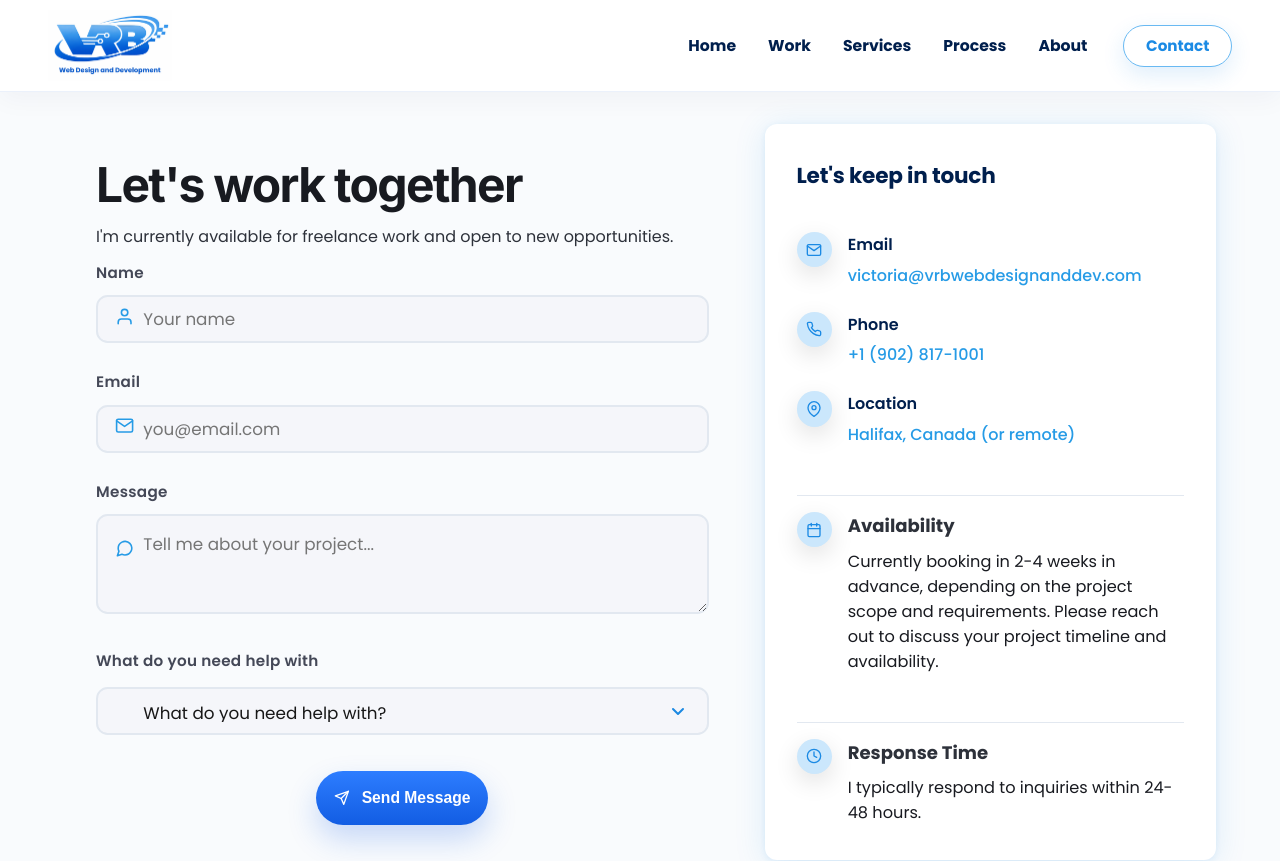
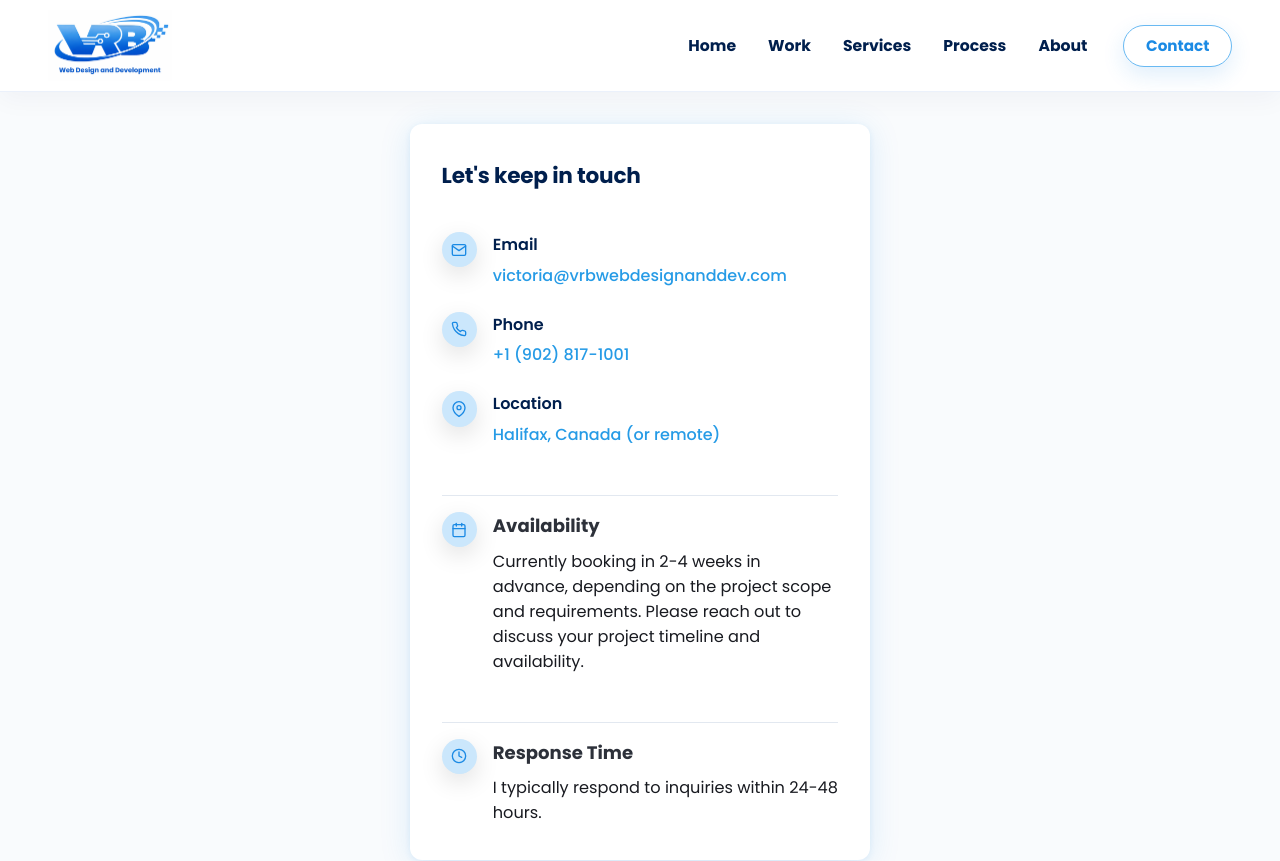
Before and after one commit to roseandlily33/vrb, a Next.js app in the folder client/: page /contact in a window 1280 px wide. Shown: the top 861 px of the page. Built offline with nearby package versions, Linux system fonts and the light colour scheme.

Commit message:
Commented out the contact form for a minute

```diff
--- a/client/src/app/contact/page.jsx
+++ b/client/src/app/contact/page.jsx
@@ -1,4 +1,4 @@
-import ContactForm from "./ContactForm/ContactForm.component";
+// import ContactForm from "./ContactForm/ContactForm.component";
 import ContactInfo from "./ContactInfo/ContactInfo.component";
 import Faq from "./FAQ/Faq.component";
 import styles from "./page.module.css";
@@ -7,7 +7,7 @@ export default function Contact() {
   return (
     <main className={styles.contactPage}>
       <div className={styles.sideBySide}>
-        <ContactForm />
+        {/* <ContactForm /> */}
         <ContactInfo />
       </div>
       <Faq />
```
